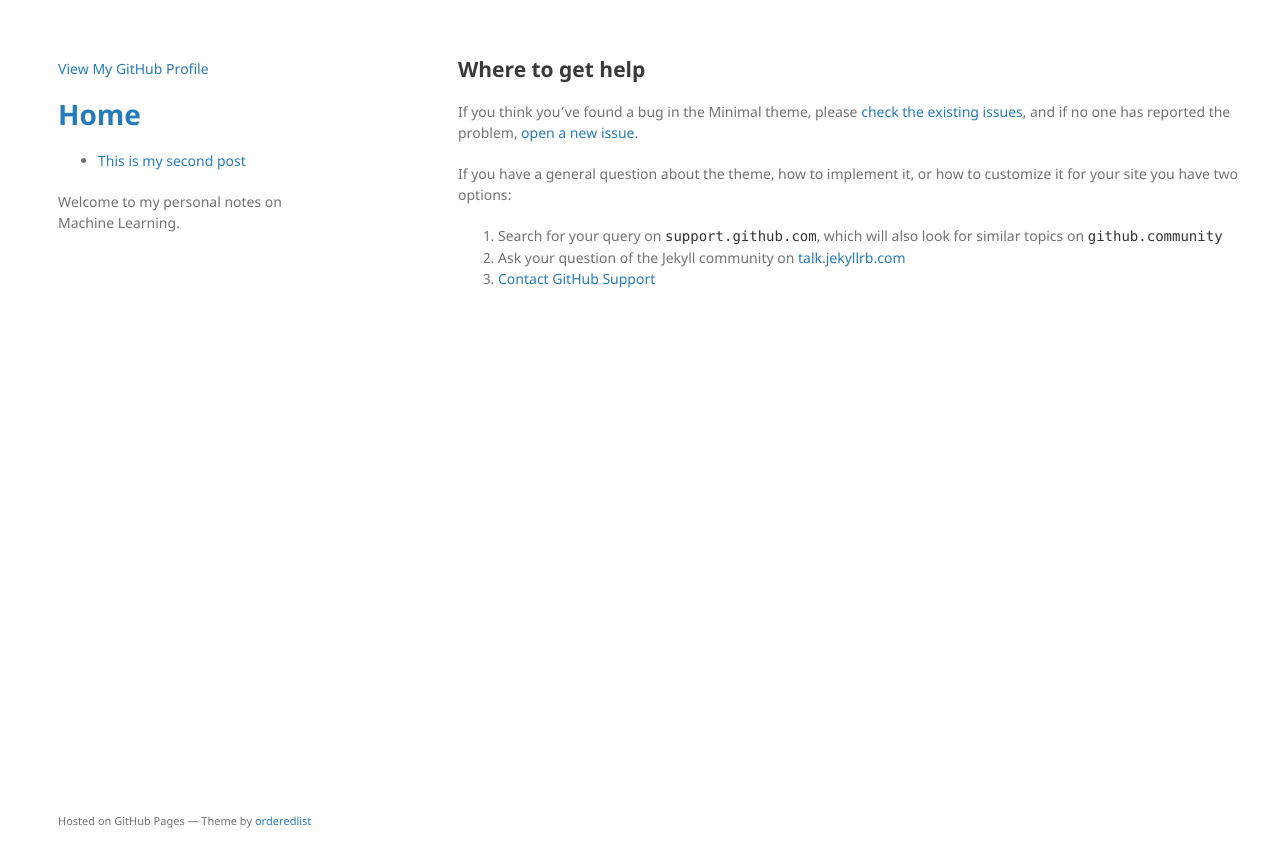
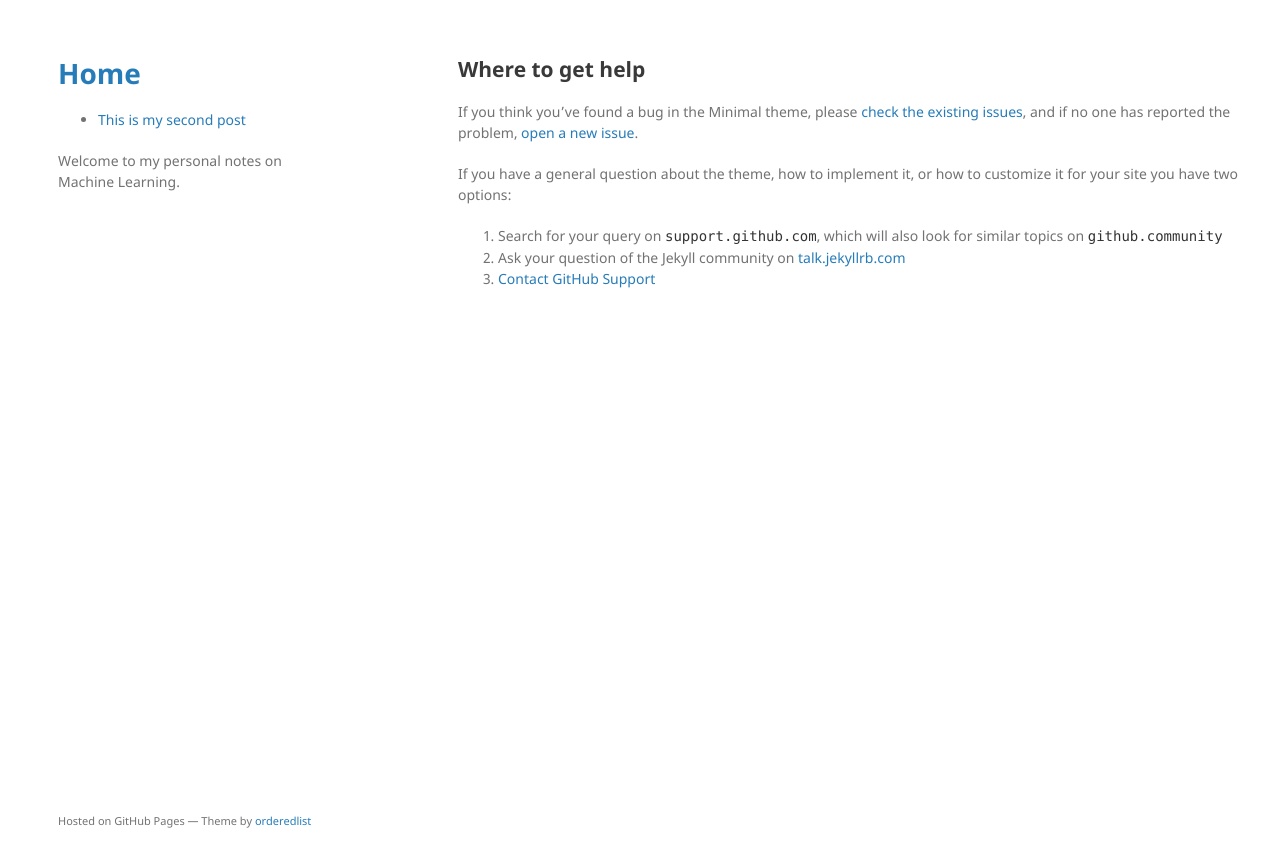
Before and after one commit to andompesta/andompesta.github.io, a Jekyll site: the page built from docs/SUPPORT.md, in a window 1280 px wide. Shown: the top 867 px of the page. Built offline with Jekyll 4.4.1, drawn with Linux system fonts in a browser that asks for light colours; our own code applies the rules of GitHub Pages for plain Markdown files.

Commit message:
fix urls

```diff
--- a/_includes/header.html
+++ b/_includes/header.html
@@ -2,7 +2,7 @@
 <ul>
   {% for post in site.posts %}
     <li>
-      <a href="{{ post.url }}">{{ post.title }}</a>
+      <a href="{{ absolute_url }}{{ post.url }}">{{ post.title }}</a>
     </li>
   {% endfor %}
 </ul>
--- a/_layouts/default.html
+++ b/_layouts/default.html
@@ -20,24 +20,6 @@
         {% if site.logo %}
           <img src="{{site.logo | relative_url}}" alt="Logo" />
         {% endif %}
-
-
-        {% if site.github.is_project_page %}
-        <p class="view"><a href="{{ site.github.repository_url }}">View the Project on GitHub <small>{{ site.github.repository_nwo }}</small></a></p>
-        {% endif %}
-
-        {% if site.github.is_user_page %}
-        <p class="view"><a href="{{ site.github.owner_url }}">View My GitHub Profile</a></p>
-        {% endif %}
-
-        {% if site.show_downloads %}
-        <ul class="downloads">
-          <li><a href="{{ site.github.zip_url }}">Download <strong>ZIP File</strong></a></li>
-          <li><a href="{{ site.github.tar_url }}">Download <strong>TAR Ball</strong></a></li>
-          <li><a href="{{ site.github.repository_url }}">View On <strong>GitHub</strong></a></li>
-        </ul>
-        {% endif %}
-
 
         {% include header.html %}
 
```
